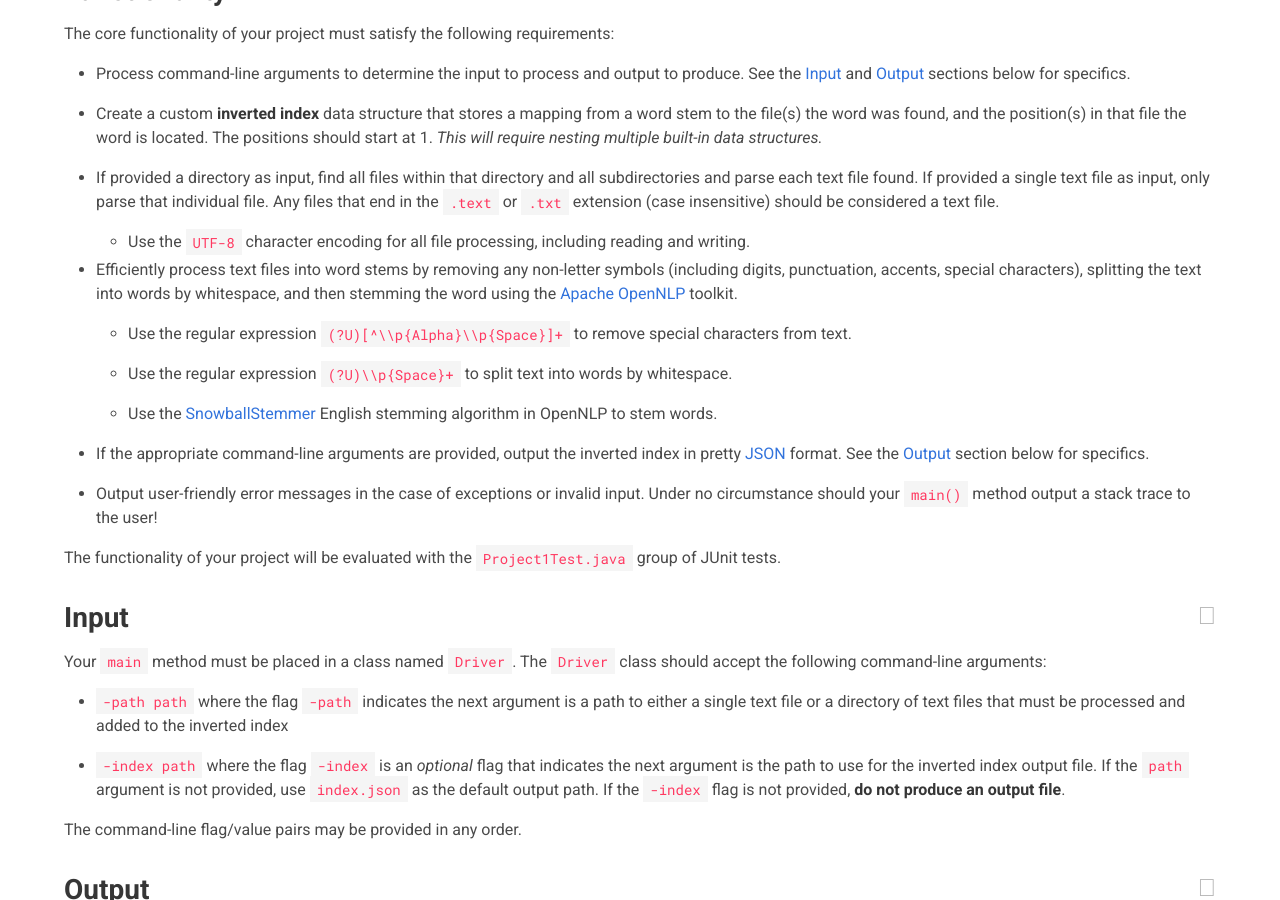
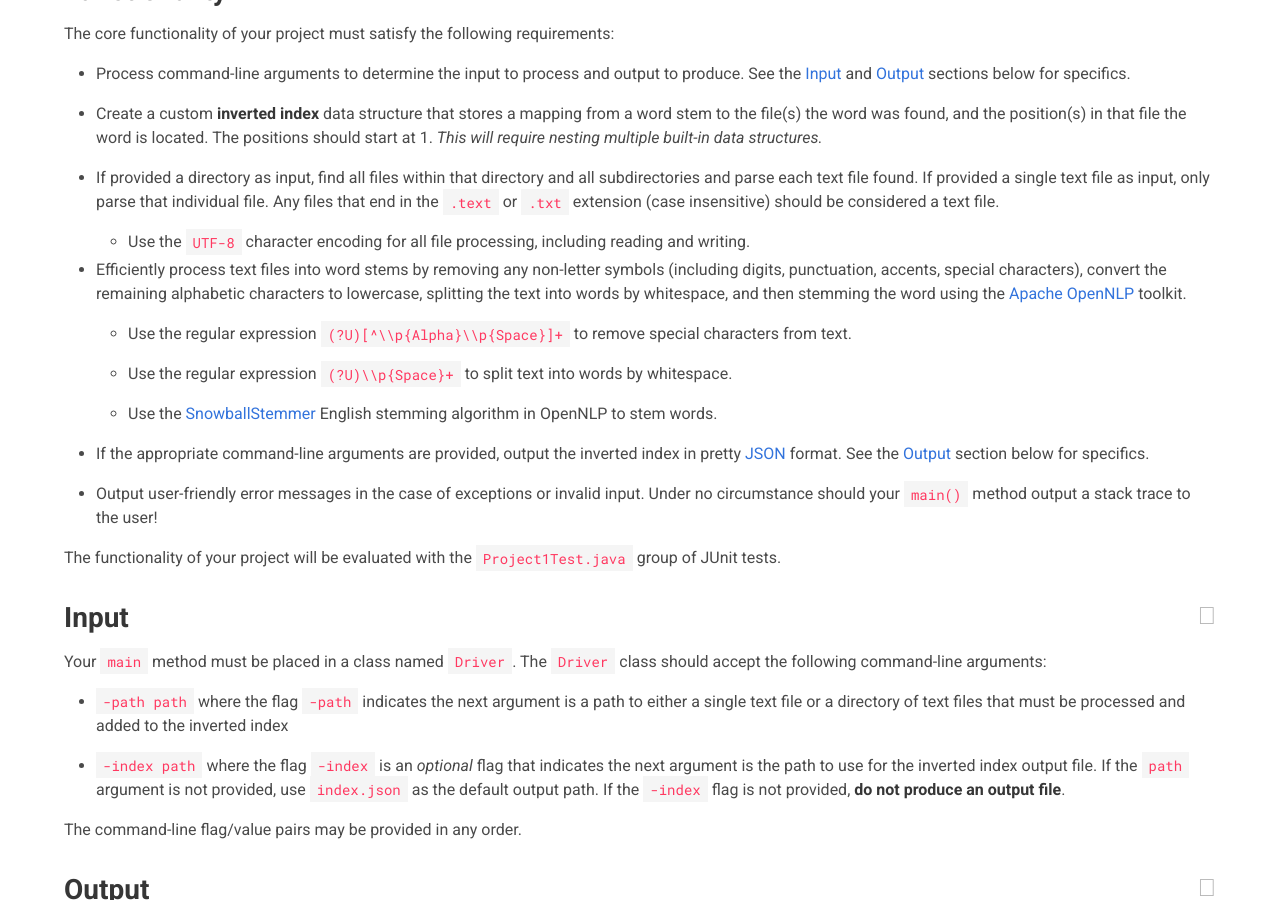
Before and after one commit to usf-cs212-fall2018/usf-cs212-fall2018.github.io, a Jekyll site: the page built from _posts/2018-08-27-project-1.md, in a window 1280 px wide and 900 px high, scrolled down 1027 px. Built offline with Jekyll 4.4.1, drawn with Linux system fonts in a browser that asks for light colours; nearby versions of some CDN libraries.

Commit message:
Adding lowercase.

```diff
--- a/_posts/2018-08-27-project-1.md
+++ b/_posts/2018-08-27-project-1.md
@@ -45,7 +46,7 @@ The core functionality of your project must satisfy the following requirements:
       - Use the `UTF-8` character encoding for all file processing, including reading and writing.
 
 
-  - Efficiently process text files into word stems by removing any non-letter symbols (including digits, punctuation, accents, special characters), splitting the text into words by whitespace, and then stemming the word using the [Apache OpenNLP](http://opennlp.apache.org/) toolkit.
+  - Efficiently process text files into word stems by removing any non-letter symbols (including digits, punctuation, accents, special characters), convert the remaining alphabetic characters to lowercase, splitting the text into words by whitespace, and then stemming the word using the [Apache OpenNLP](http://opennlp.apache.org/) toolkit.
 
       - Use the regular expression `(?U)[^\\p{Alpha}\\p{Space}]+` to remove special characters from text.
 
```
Also changed, not shown: other parts of _posts/2018-08-27-project-1.md (+1 -0 lines).
